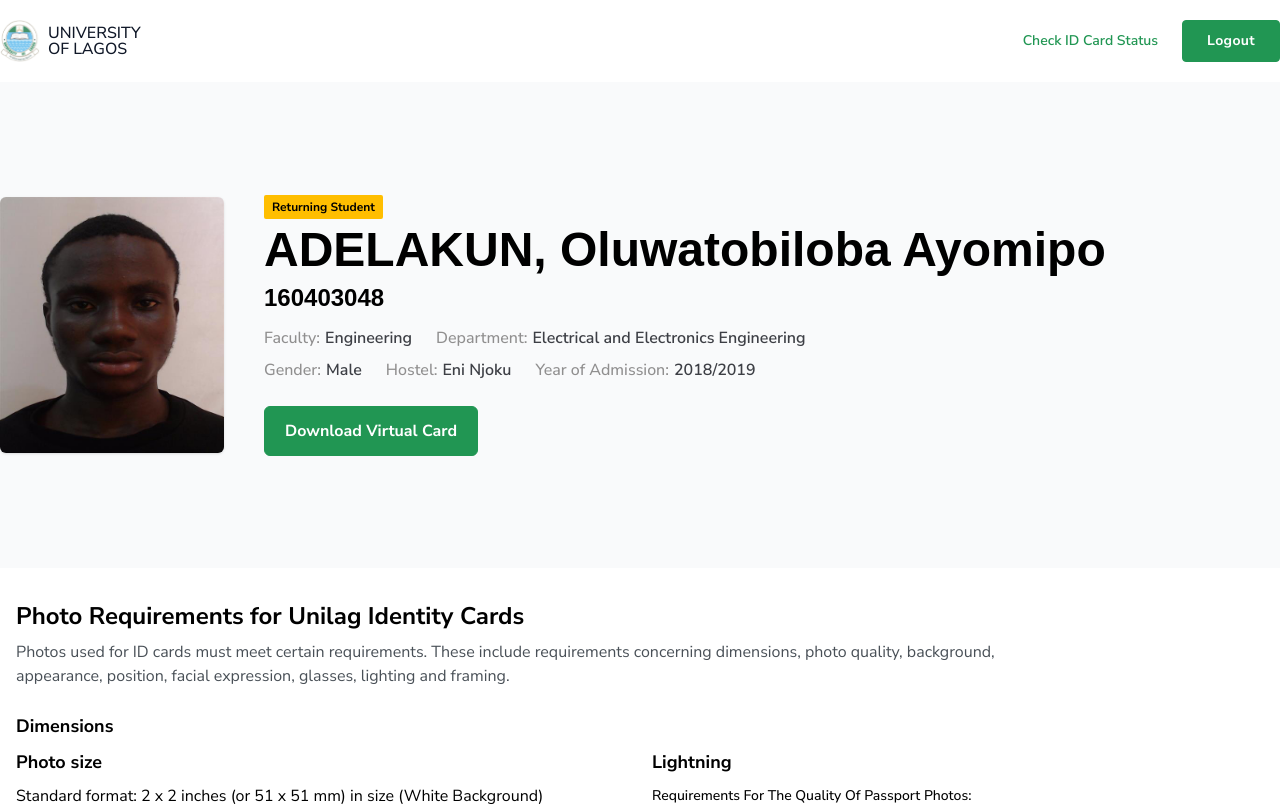
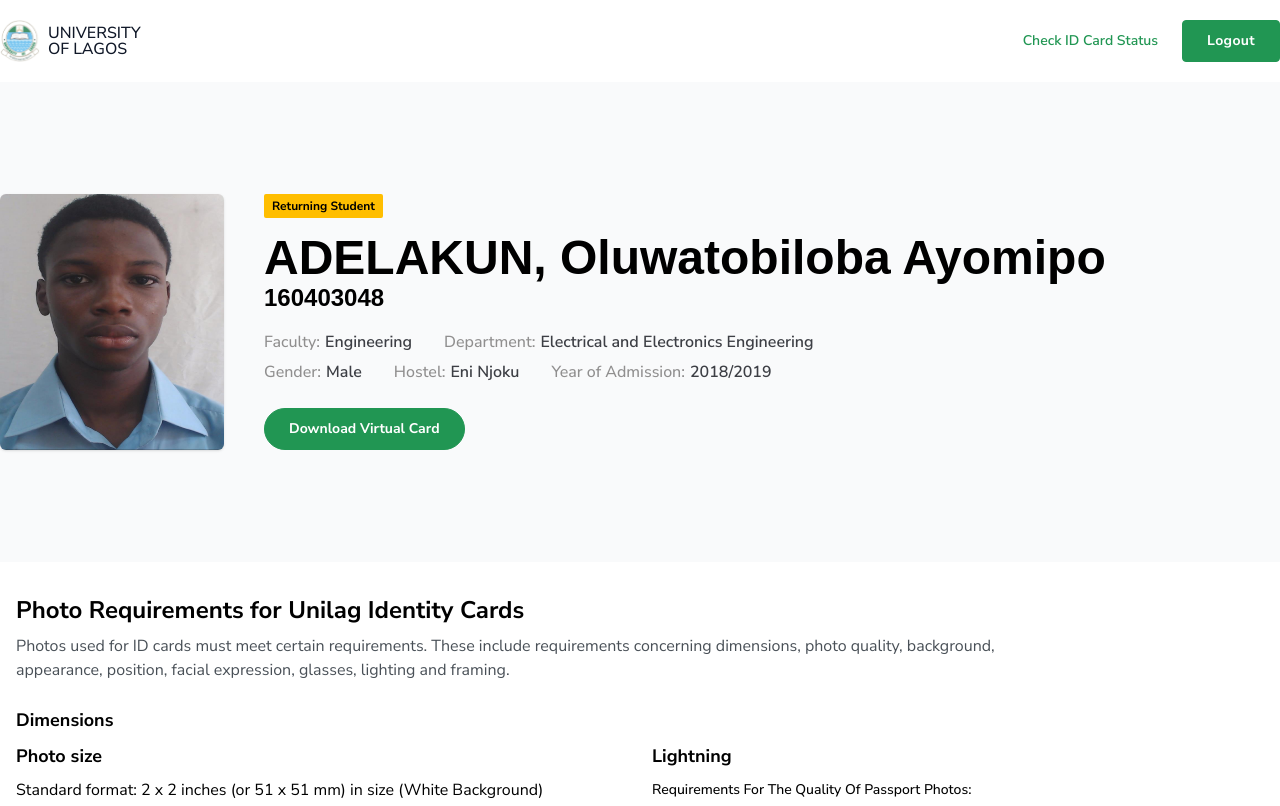
Before and after one commit to adelakuntobi/unilagid.com, a Next.js app: page /dashboard in a window 1280 px wide. Shown: the top 806 px of the page. Built offline with nearby package versions, Linux system fonts and the light colour scheme; a web font is replaced by a local one.

Commit message:
added login

```diff
--- a/package.json
+++ b/package.json
@@ -9,6 +9,7 @@
     "lint": "next lint"
   },
   "dependencies": {
+    "@types/jsonwebtoken": "^9.0.2",
     "@types/node": "18.16.3",
     "@types/react": "18.2.0",
     "@types/react-dom": "18.2.1",
@@ -17,9 +18,11 @@
     "aos": "^2.3.4",
     "autoprefixer": "10.4.14",
     "axios": "^1.4.0",
+    "bcryptjs": "^2.4.3",
     "cogo-toast": "^4.2.3",
     "eslint": "8.39.0",
     "eslint-config-next": "13.3.4",
+    "jsonwebtoken": "^9.0.0",
     "next": "13.3.4",
     "postcss": "8.4.23",
     "react": "18.2.0",
@@ -36,5 +39,8 @@
     "styled-components": "^5.3.10",
     "tailwindcss": "3.3.2",
     "typescript": "5.0.4"
+  },
+  "devDependencies": {
+    "@types/bcryptjs": "^2.4.2"
   }
 }
--- /dev/null
+++ b/pages/api/login.ts
@@ -0,0 +1,47 @@
+import { NextApiRequest, NextApiResponse } from 'next';
+import bcrypt from 'bcryptjs';
+import jwt from 'jsonwebtoken';
+import crypto from 'crypto';
+
+// User data for demonstration purposes
+const users = [
+  {
+    id: 1,
+    name: 'John Doe',
+    email: 'john@example.com',
+    password: '$2a$10$rCjbv7Vl1RTOMs.xFwZzB.zQX0B0bS12p0GQoc7hXoIKksN7tyaIq', // Password: "password"
+  },
+];
+
+// Generate a random secret key for JWT
+const secretKey = crypto.randomBytes(32).toString('hex');
+
+export default function login(req: NextApiRequest, res: NextApiResponse) {
+  if (req.method !== 'POST') {
+    return res.status(405).json({ error: 'Method Not Allowed' });
+  }
+
+  const { email, password } = req.body;
+
+  // Find the user with the provided email
+  const user = users.find((user) => user.email === email);
+  if (!user) {
+    return res.status(401).json({ error: 'Invalid email or password' });
+  }
+
+  // Check if the provided password matches the stored hashed password
+  const isPasswordValid = bcrypt.compareSync(password, user.password);
+  if (!isPasswordValid) {
+    return res.status(401).json({ error: 'Invalid email or password' });
+  }
+
+  // Generate an access token
+  const accessToken = jwt.sign(
+    { id: user.id, name: user.name, email: user.email },
+    secretKey,
+    { expiresIn: '1h' }
+  );
+
+  // Return the access token and user information
+  res.json({ accessToken, name: user.name, email: user.email });
+}
--- a/pages/dashboard/index.tsx
+++ b/pages/dashboard/index.tsx
@@ -120,12 +120,14 @@ const Dashboard = () => {
       <section className='bg-gray-50 py-28'>
         <div className='max-w-7xl mx-auto items-center gap-10'>
 
-          <img src="/img/portal-victor.jfif" className=' w-56 h-64 rounded-md shadow' alt="" />
-          <div>
+          <img src="/img/portal.jfif" className=' w-56 h-64 rounded-md shadow' alt="" />
+          <div className='flex flex-col gap-4 justify-start items-start'>
             <span className='bg-[#ffbe00] text-xs rounded-sm px-2 py-1 font-bold'>Returning Student</span>
-            <h1 className='text-5xl my-2 font-bold'> <span className='uppercase'>Adelakun,</span> Oluwatobiloba Ayomipo</h1>
-            <h2 className='text-2xl font-bold'>160403048</h2>
-            <div className='flex flex-wrap gap-x-6 gap-y-2 max-w-xl mt-3'>
+            <div>
+              <h1 className='text-5xl font-bold'> <span className='uppercase'>Adelakun,</span> Oluwatobiloba Ayomipo</h1>
+              <h2 className='text-2xl font-bold'>160403048</h2>
+            </div>
+            <div className='flex flex-wrap gap-x-8 gap-y-1.5 max-w-xl'>
               <HeaderProfile>
                 <label>Faculty:</label>
                 <p>Engineering</p>
@@ -147,7 +149,7 @@ const Dashboard = () => {
                 <p>2018/2019</p>
               </HeaderProfile>
             </div>
-            <button className=' px-5 py-3 h-auto mt-6'>
+            <button className=' px-6 py-2.5 rounded-full text-sm h-auto mt-2'>
               Download Virtual Card
             </button>
           </div>
```
Also changed, not shown: 2 other files (tests, documents, lock files or other folders).
